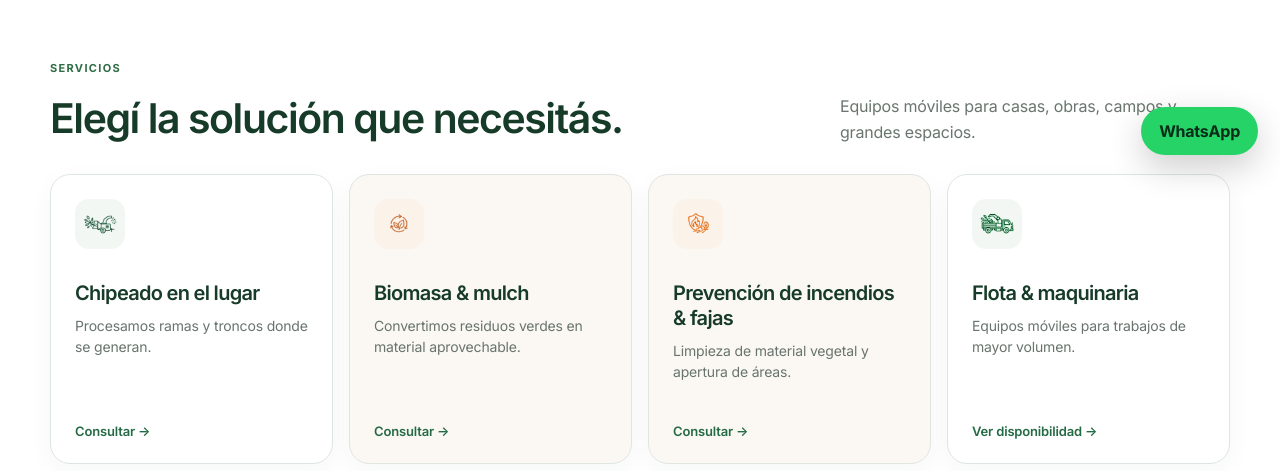
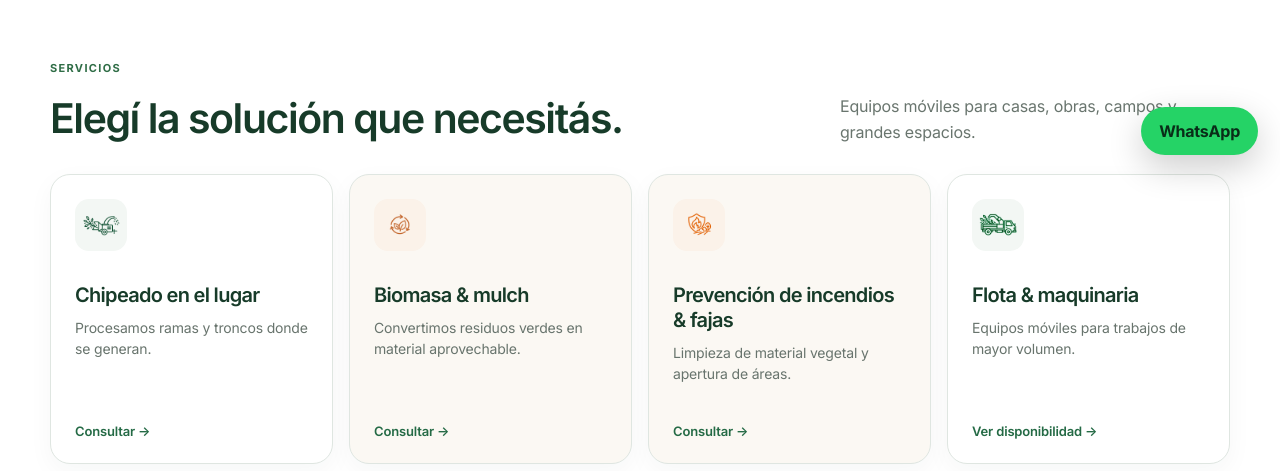
Before and after one commit to equantum-py/ecotritura, a Flask app: page / in a window 1280 px wide. Shown: the part 623-1094 px from the top of the page. Run offline with Flask 3, Linux system fonts and the light colour scheme.

Commit message:
Corregir tamaño y contención de iconos de servicios

```diff
--- a/static/css/style.css
+++ b/static/css/style.css
@@ -427,3 +427,38 @@ main>section{width:100%}
 .service-product.accent .service-icon{background:#fbf2e9!important}
 .service-icon img{display:block;width:100%;height:100%;object-fit:contain}
 @media(max-width:720px){.service-icon{padding:7px!important}}
+
+/* HOTFIX iconos de servicios: contener PNGs grandes dentro de cada tarjeta */
+.service-product{overflow:hidden!important}
+.service-icon{
+  width:52px!important;
+  height:52px!important;
+  min-width:52px!important;
+  min-height:52px!important;
+  max-width:52px!important;
+  max-height:52px!important;
+  padding:7px!important;
+  box-sizing:border-box!important;
+  overflow:hidden!important;
+  display:flex!important;
+  align-items:center!important;
+  justify-content:center!important;
+  flex:0 0 52px!important;
+}
+.service-icon img{
+  display:block!important;
+  width:38px!important;
+  height:38px!important;
+  min-width:0!important;
+  max-width:38px!important;
+  max-height:38px!important;
+  object-fit:contain!important;
+  object-position:center!important;
+  position:static!important;
+  transform:none!important;
+  margin:0!important;
+}
+@media(max-width:720px){
+ .service-icon{width:46px!important;height:46px!important;min-width:46px!important;min-height:46px!important;max-width:46px!important;max-height:46px!important;flex-basis:46px!important;padding:6px!important}
+ .service-icon img{width:34px!important;height:34px!important;max-width:34px!important;max-height:34px!important}
+}
```
